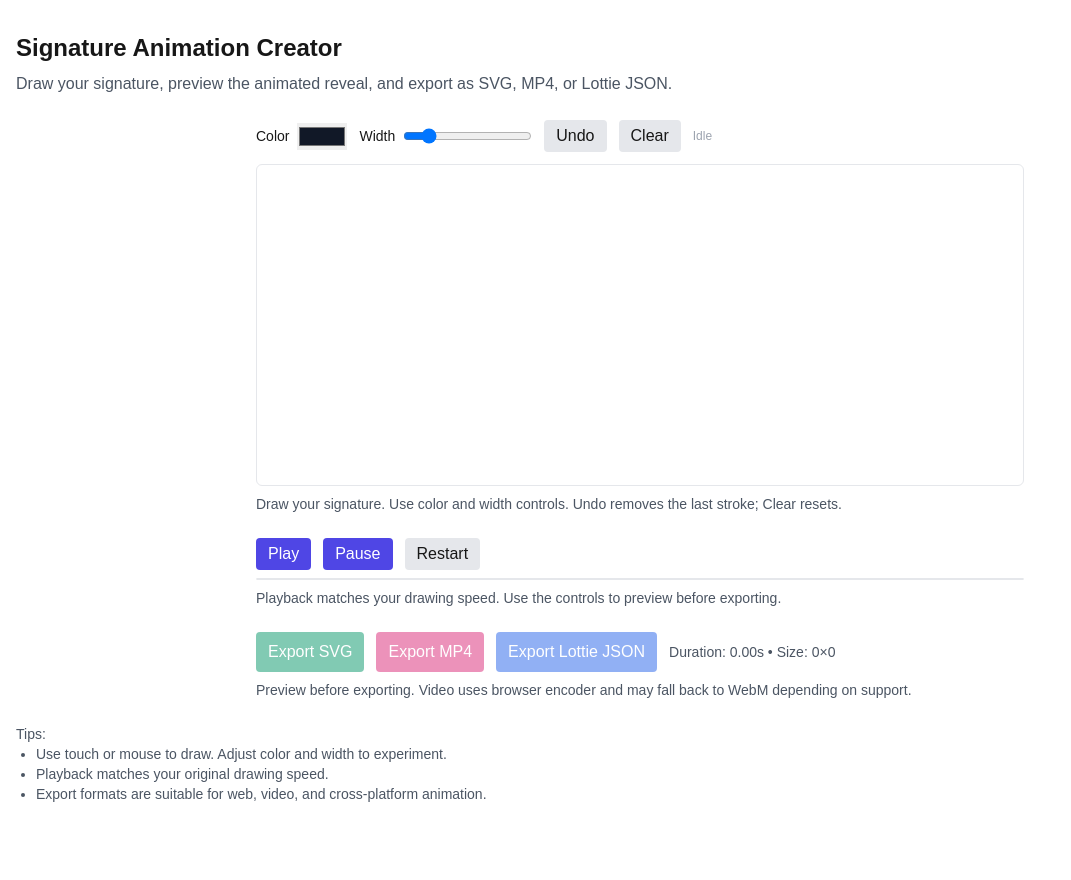
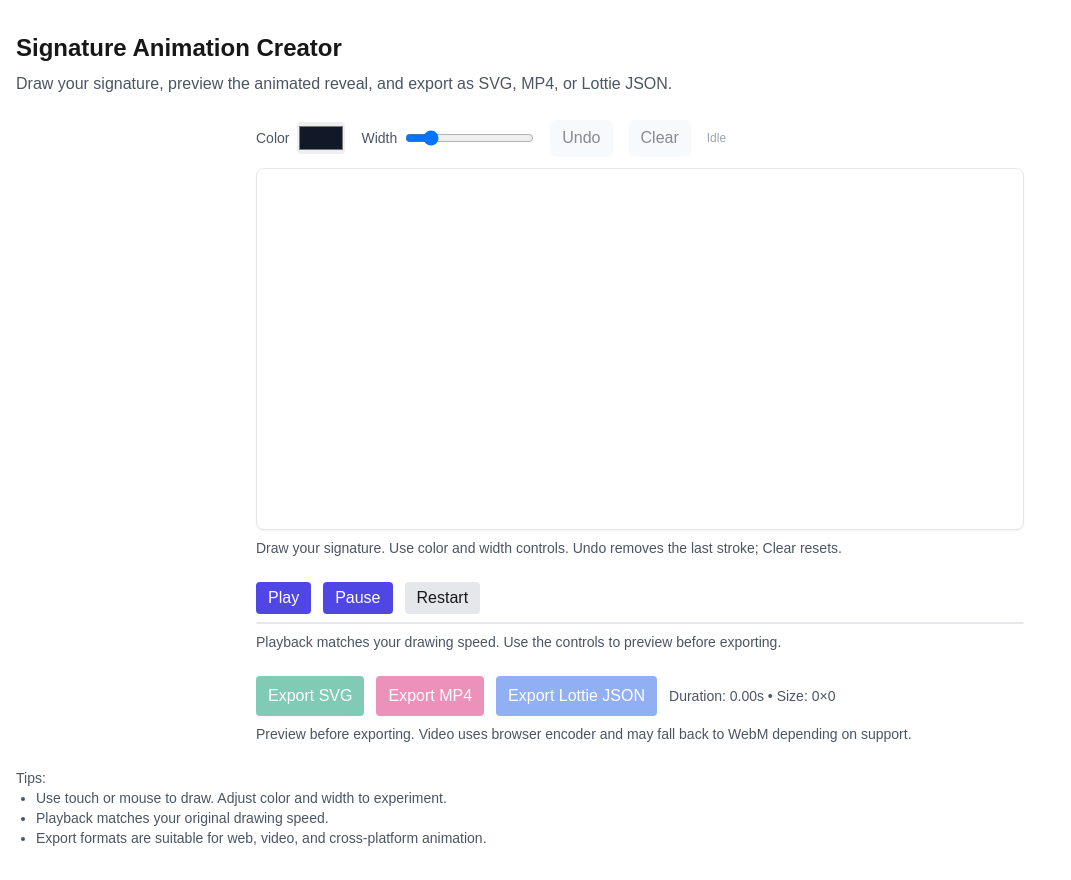
Before and after one commit to Jayanithu/sac, a Next.js app: page / in a window 1280 px wide. Shown: the whole page, without its empty margins (0-1071 px from the left). Before the commit the page ends 836 px from the top, so only its background shows below. Built offline with nearby package versions, Linux system fonts and the light colour scheme.

Commit message:
style: polish canvas sign UI with new styles and layout

```diff
--- a/src/components/CanvasSign.tsx
+++ b/src/components/CanvasSign.tsx
@@ -112,16 +112,16 @@ export default function CanvasSign({ onChange }: Props) {
 
   return (
     <div className="w-full max-w-3xl mx-auto">
-      <div className="flex items-center gap-3 mb-3">
-        <label className="flex items-center gap-2"><span className="text-sm">Color</span><input type="color" value={color} onChange={e => setColor(e.target.value)} /></label>
-        <label className="flex items-center gap-2"><span className="text-sm">Width</span><input type="range" min={1} max={20} value={width} onChange={e => setWidth(Number(e.target.value))} /></label>
-        <button className="px-3 py-1 bg-gray-200 rounded" onClick={undo} disabled={!strokes.length}>Undo</button>
-        <button className="px-3 py-1 bg-gray-200 rounded" onClick={clearAll} disabled={!strokes.length}>Clear</button>
-        <span className={`text-xs ${drawing ? "text-green-600" : "text-gray-400"}`}>{drawing ? "Recording" : "Idle"}</span>
+      <div className="flex items-center gap-4 mb-3">
+        <label className="flex items-center gap-2"><span className="text-sm text-gray-600">Color</span><input className="h-8 w-12 rounded" type="color" value={color} onChange={e => setColor(e.target.value)} /></label>
+        <label className="flex items-center gap-2"><span className="text-sm text-gray-600">Width</span><input className="h-2" type="range" min={1} max={20} value={width} onChange={e => setWidth(Number(e.target.value))} /></label>
+        <button className="px-3 py-1.5 rounded-md bg-gray-100 hover:bg-gray-200 text-gray-900 shadow-sm disabled:opacity-50" onClick={undo} disabled={!strokes.length}>Undo</button>
+        <button className="px-3 py-1.5 rounded-md bg-gray-100 hover:bg-gray-200 text-gray-900 shadow-sm disabled:opacity-50" onClick={clearAll} disabled={!strokes.length}>Clear</button>
+        <span className={`text-xs ${drawing ? "text-emerald-600" : "text-gray-400"}`}>{drawing ? "Recording…" : "Idle"}</span>
       </div>
-      <div className="border rounded-md bg-white/80">
-        <div style={{ height: 320 }}>
-          <canvas ref={canvasRef} className="touch-none w-full h-full" />
+      <div className="rounded-lg border border-gray-200 bg-white shadow-sm">
+        <div style={{ height: 360 }}>
+          <canvas ref={canvasRef} className="w-full h-full" style={{ touchAction: "none" }} />
         </div>
       </div>
       <p className="mt-2 text-sm text-gray-600">Draw your signature. Use color and width controls. Undo removes the last stroke; Clear resets.</p>
```
